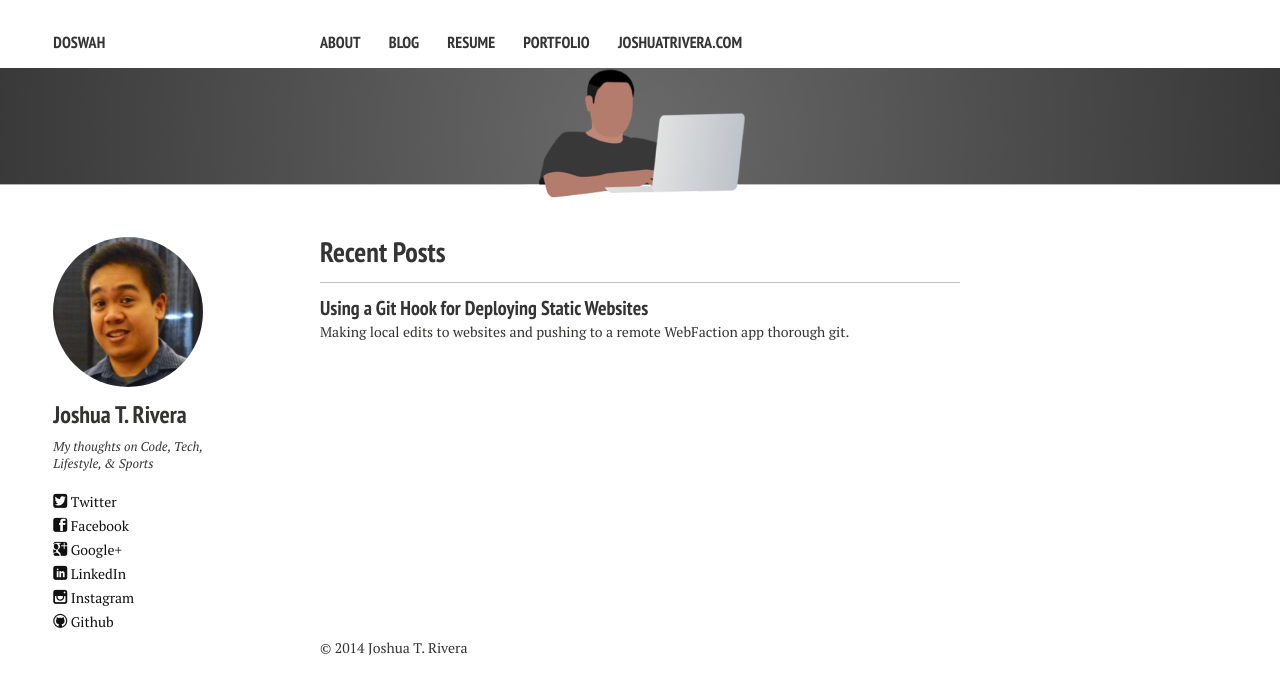
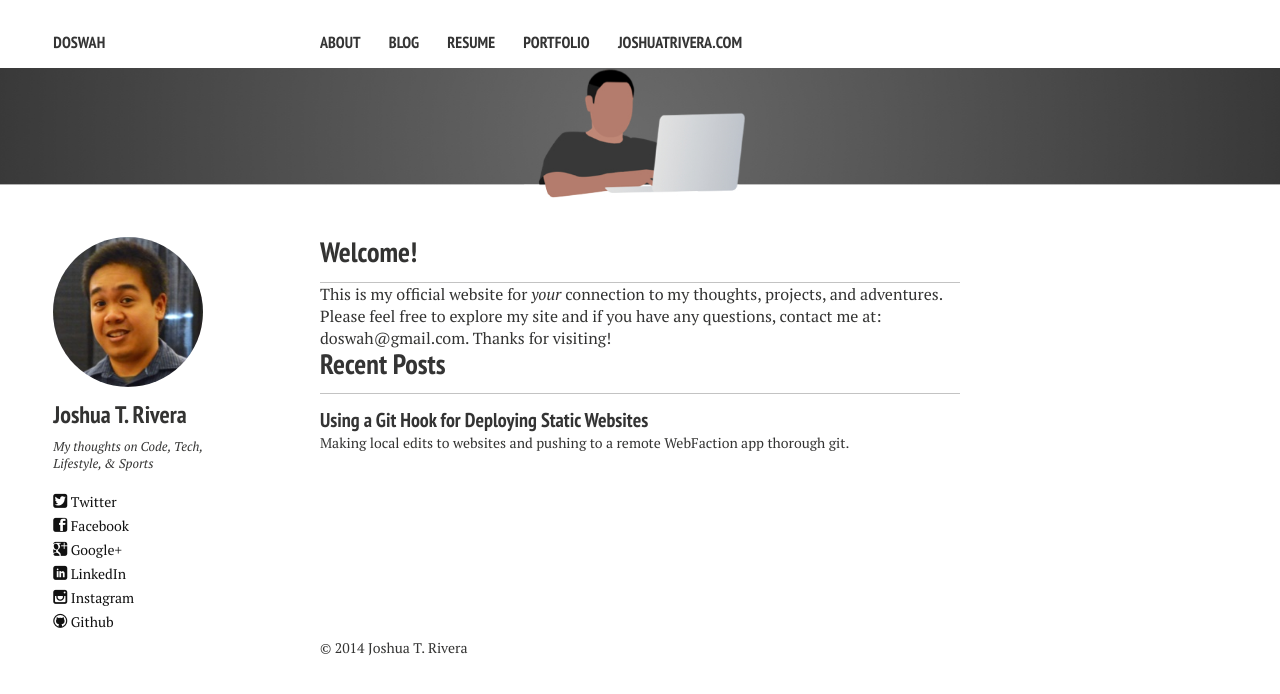
Before and after one commit to alexpolonsky/doswah.com, a Jekyll site: the page built from index.md, in a window 1280 px wide. Shown: the top 694 px of the page. Built offline with Jekyll 4.4.1, drawn with Linux system fonts in a browser that asks for light colours; nearby versions of some CDN libraries.

Commit message:
Added welcome message

```diff
--- a/_layouts/home.html
+++ b/_layouts/home.html
@@ -37,6 +37,9 @@
 <div id="index">
 
 
+  <h3>Welcome!</h3>
+   This is my official website for <i>your</i> connection to my thoughts, projects, and adventures. Please feel free to explore my site and if you have any questions, contact me at: doswah@gmail.com.  Thanks for visiting!
+
 
   <h3><a href="{{ site.url}}/posts/">Recent Posts</a></h3>
   {% for post in site.posts limit:5 %}
```
